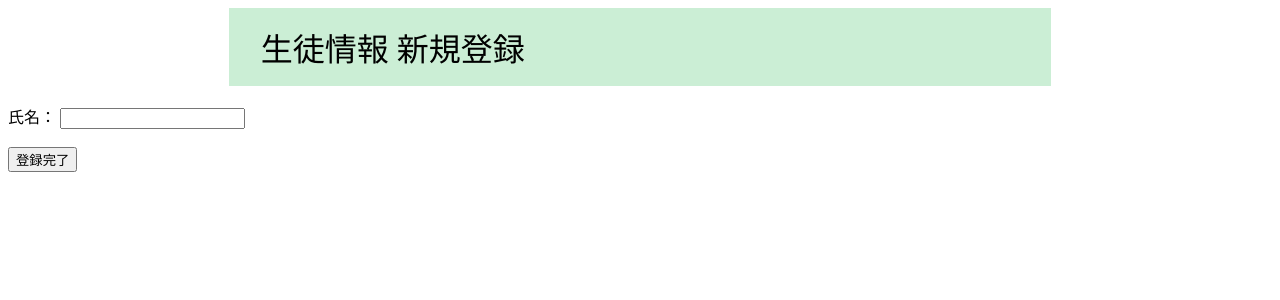
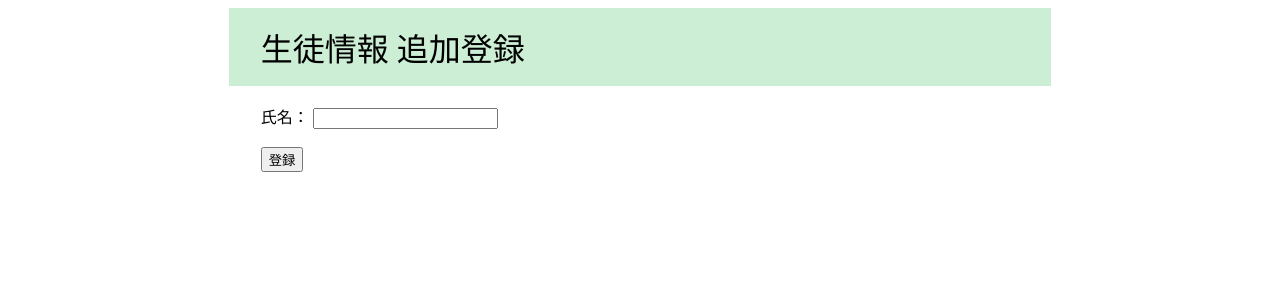
Before and after one commit to sasahara08/result_management, a Flask app: page /student_new in a window 1280 px wide. Shown: the top 300 px of the page. Run offline with Flask 3, Linux system fonts and the light colour scheme; data comes from the database, SQL or seed files in the repository.

Commit message:
追加登録画面 更新

```diff
--- a/static/Style_ozawa.css
+++ b/static/Style_ozawa.css
@@ -11,7 +11,7 @@ header {
 }
 
 
-/* menu用 ボタンデザイン */
+/* バナーボタンのデザイン */
 a.btn_01 {
 	display: block;
 	text-align: center;
@@ -32,14 +32,14 @@ a.btn_01:hover {
 }
 
 
-/* menu用 ボタン位置 */
+/* バナーボタンの位置 */
 .menu_btn {
 	display: flex;
 	align-items: center;
 	justify-content: center;
 }
 
-/* Home 学生名リスト */
+/* Index 学生名リスト */
 ul.cp_list {
 	position: relative;
 	width: 60%;
@@ -56,7 +56,7 @@ ul.cp_list li {
 	border-bottom: 1px dashed #27C654;
 }
 
-/* 一覧用 ボタン位置 */
+/* リスト用 ボタン位置 */
 .listbtn_01 {
 	flex: 1;
 	margin-left: auto;
@@ -75,3 +75,9 @@ ul.cp_list li:last-of-type {
 .student_name {
 	width: 200px;
 }
+
+/* 生徒追加登録 */
+.add_student{
+	width: 60%;
+	margin: auto;
+}
--- a/templates/student_new.html
+++ b/templates/student_new.html
@@ -3,26 +3,27 @@
 <head>
     <meta charset="UTF-8">
     <meta name="viewport" content="width=device-width, initial-scale=1.0">
-    <title>生徒情報 新規登録</title>
+    <title>生徒情報 追加登録</title>
         <link rel="stylesheet" type="text/css" href="../static/Style_ozawa.css">
 </head>
 <body>
     <header>
-        <div class="title">生徒情報 新規登録</div>
+        <div class="title">生徒情報 追加登録</div>
     </header>
     <br>
 
-    <main>
+    <div class="add_student">
         <form action="/add_student" method="post">
             <div class="form_box">
                 <label class="form-label edit_font" for="student_name">氏名： </label>
                 <input class="form-control label_width" required name="name" id="name">
             </div>
             <br>
-            <input type="submit" value="登録完了">
+            <input type="submit" value="登録">
+        </form>
+            <br>
+    </div>
 
-        </form>
-    </main>
 
 </body>
 </html>
```
